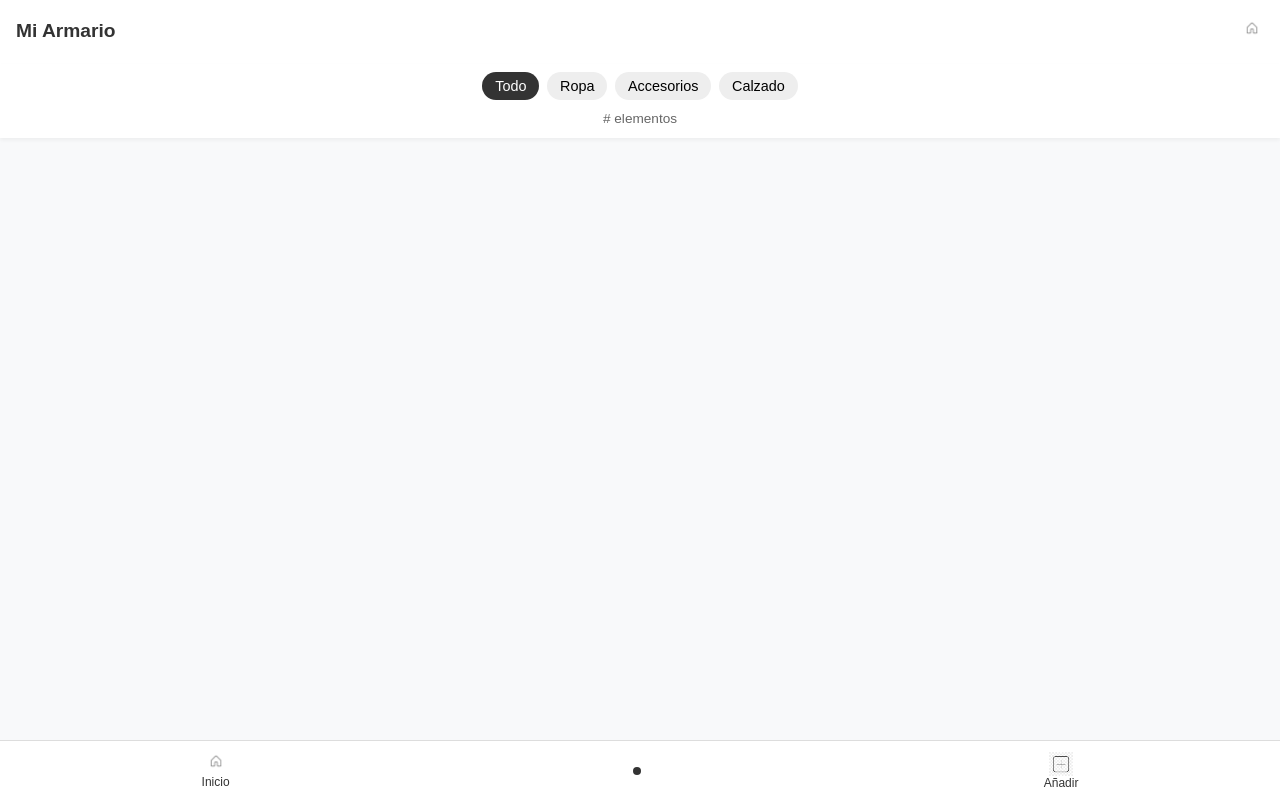
After one commit to davcamshow/DressCode, a Django app: page /closet/ in a window 1280 px wide. The commit adds this page. Run offline with Django 5.2, Linux system fonts and the light colour scheme.

Commit message:
Avance de interfaz armario

```diff
--- a/DressCode/DressCode/settings.py
+++ b/DressCode/DressCode/settings.py
@@ -1,6 +1,6 @@
 from pathlib import Path
 import os
-from dotenv import load_dotenv #añadido par supabase
+from dotenv import load_dotenv
 
 load_dotenv() #cargar variables de entorno
 
--- /dev/null
+++ b/DressCode/mydresscode/static/css/myCloset.css
@@ -0,0 +1,134 @@
+/* Reset básico */
+* {
+  margin: 0;
+  padding: 0;
+  box-sizing: border-box;
+  font-family: 'Arial', sans-serif;
+}
+
+/* Fondo y estructura general */
+body {
+  background-color: #f8f9fa;
+  color: #333;
+  line-height: 1.6;
+  min-height: 100vh;
+  display: flex;
+  flex-direction: column;
+}
+
+/* Encabezado superior */
+.top-bar {
+  display: flex;
+  justify-content: space-between;
+  align-items: center;
+  padding: 1rem;
+  background-color: white;
+  box-shadow: 0 2px 4px rgba(0,0,0,0.1);
+}
+
+.header-left {
+  font-size: 1.2rem;
+  font-weight: bold;
+  color: #333;
+}
+
+.header-right .header-icon img {
+  width: 24px;
+  height: 24px;
+  cursor: pointer;
+}
+
+/* Filtros */
+.filter-section {
+  background-color: white;
+  padding: 0.5rem 1rem;
+  box-shadow: 0 2px 4px rgba(0,0,0,0.05);
+  text-align: center;
+}
+
+.filters {
+  display: flex;
+  justify-content: center;
+  gap: 0.5rem;
+  flex-wrap: wrap;
+  margin-bottom: 0.5rem;
+}
+
+.filters button {
+  padding: 0.4rem 0.8rem;
+  border: none;
+  border-radius: 20px;
+  background-color: #eee;
+  cursor: pointer;
+  font-size: 0.9rem;
+}
+
+.filters button.active {
+  background-color: #333;
+  color: white;
+}
+
+#contador {
+  font-size: 0.85rem;
+  color: #666;
+}
+
+/* Navegación inferior */
+.bottom-nav {
+  margin-top: auto;
+  width: 100%;
+  height: 60px;
+  background-color: white;
+  border-top: 1px solid #ddd;
+  display: flex;
+  justify-content: space-around;
+  align-items: center;
+}
+
+.nav-btn {
+  background: none;
+  border: none;
+  display: flex;
+  flex-direction: column;
+  align-items: center;
+  font-size: 0.75rem;
+  color: #333;
+  text-decoration: none;
+}
+
+.nav-btn img {
+  width: 24px;
+  height: 24px;
+}
+
+.nav-dot {
+  width: 8px;
+  height: 8px;
+  background-color: #333;
+  border-radius: 50%;
+}
+
+/* Responsivo para móviles */
+@media (max-width: 480px) {
+  .top-bar {
+    padding: 0.8rem;
+  }
+
+  .header-left {
+    font-size: 1rem;
+  }
+
+  .filters button {
+    font-size: 0.85rem;
+    padding: 0.3rem 0.6rem;
+  }
+
+  .nav-btn img {
+    width: 20px;
+    height: 20px;
+  }
+
+  .nav-btn span {
+    font-size: 0.75rem;
+  }
+}
--- /dev/null
+++ b/DressCode/mydresscode/static/js/myCloset.js
@@ -0,0 +1,8 @@
+const filterButtons = document.querySelectorAll(".filters button");
+
+filterButtons.forEach(btn => {
+  btn.addEventListener("click", () => {
+    filterButtons.forEach(b => b.classList.remove("active"));
+    btn.classList.add("active");
+  });
+});
--- a/DressCode/mydresscode/templates/inicio.html
+++ b/DressCode/mydresscode/templates/inicio.html
@@ -47,7 +47,7 @@
                 <img src="{% static 'img/ootd.png' %}" alt="muestra ootd" class="outfit-image">
             </div>
             <div class="button-row">
-                <a href="#" class="action-button mi-armario">Mi Armario</a>
+                <a href="{% url 'my_closet' %}" class="action-button mi-armario">Mi Armario</a>
                 <a href="#" class="action-button generar">Generar</a>
                 <a href="{% url 'camera' %}" class="action-button capturar">Capturar</a>
             </div>
--- /dev/null
+++ b/DressCode/mydresscode/templates/myCloset.html
@@ -0,0 +1,48 @@
+<!DOCTYPE html>
+<html lang="es">
+<head>
+  {% load static %}
+  <meta charset="UTF-8" />
+  <meta name="viewport" content="width=device-width, initial-scale=1.0" />
+  <title>Mi armario</title>
+  <link rel="stylesheet" href="{% static 'css/myCloset.css' %}">
+</head>
+<body>
+
+  <!-- Encabezado superior -->
+  <header class="top-bar">
+    <div class="header-left">Mi Armario</div>
+    <div class="header-right">
+      <a href="{% url 'inicio' %}" class="header-icon">
+        <img src="{% static 'img/iconoInicio.png' %}" alt="Inicio" />
+      </a>
+    </div>
+  </header>
+
+  <!-- Filtros -->
+  <section class="filter-section">
+    <nav class="filters">
+      <button class="active">Todo</button>
+      <button>Ropa</button>
+      <button>Accesorios</button>
+      <button>Calzado</button>
+    </nav>
+    <p id="contador"># elementos</p>
+  </section>
+
+  <!-- Navegación inferior -->
+  <footer class="bottom-nav">
+    <a href="{% url 'inicio' %}" class="nav-btn">
+      <img src="{% static 'img/iconoInicio.png'%}" alt="Inicio" />
+      <span>Inicio</span>
+    </a>
+    <div class="nav-dot"></div>
+    <button class="nav-btn">
+      <img src="{% static 'img/iconoAñadir.jpg' %}" alt="Añadir" />
+      <span>Añadir</span>
+    </button>
+  </footer>
+
+  <script src="{% static 'js/myCloset.js' %}"></script>
+</body>
+</html>
--- a/DressCode/mydresscode/urls.py
+++ b/DressCode/mydresscode/urls.py
@@ -13,4 +13,5 @@ urlpatterns = [
     path('inicio/', views.inicio, name='inicio'),
     path('camera/', views.capturar_view, name='camera'),
     path('logout/', views.logout_view, name='logout'),
+    path('closet/', views.my_closet, name='my_closet'),
 ]
--- a/DressCode/mydresscode/views.py
+++ b/DressCode/mydresscode/views.py
@@ -128,3 +128,6 @@ def newPassword_view(request):
                 return redirect('home')  # Redirige a welcome
 
     return render(request, 'newPassword.html', {'error': error})
+
+def my_closet(request):
+    return render(request, 'myCloset.html')
```
Also changed, not shown: DressCode/mydresscode/static/js/login.js (added, +8 -0 lines), DressCode/mydresscode/templates/login.html (+1 -11 lines), DressCode/mydresscode/static/img/iconoAñadir.jpg (added), DressCode/mydresscode/static/img/iconoInicio.png (added), DressCode/mydresscode/static/img/iconoPuntospng.png (added), DressCode/mydresscode/static/img/outfit.jpg (added).
